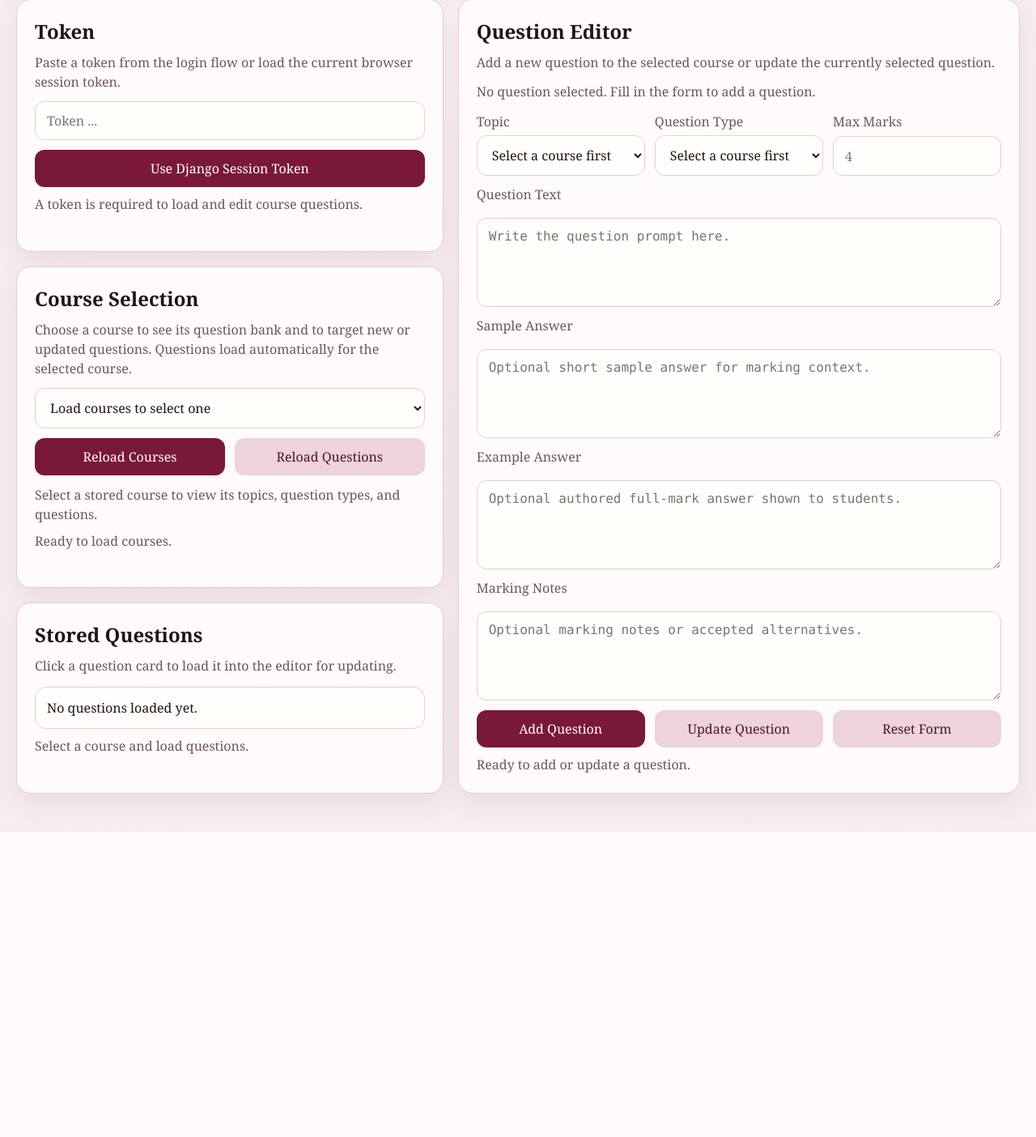
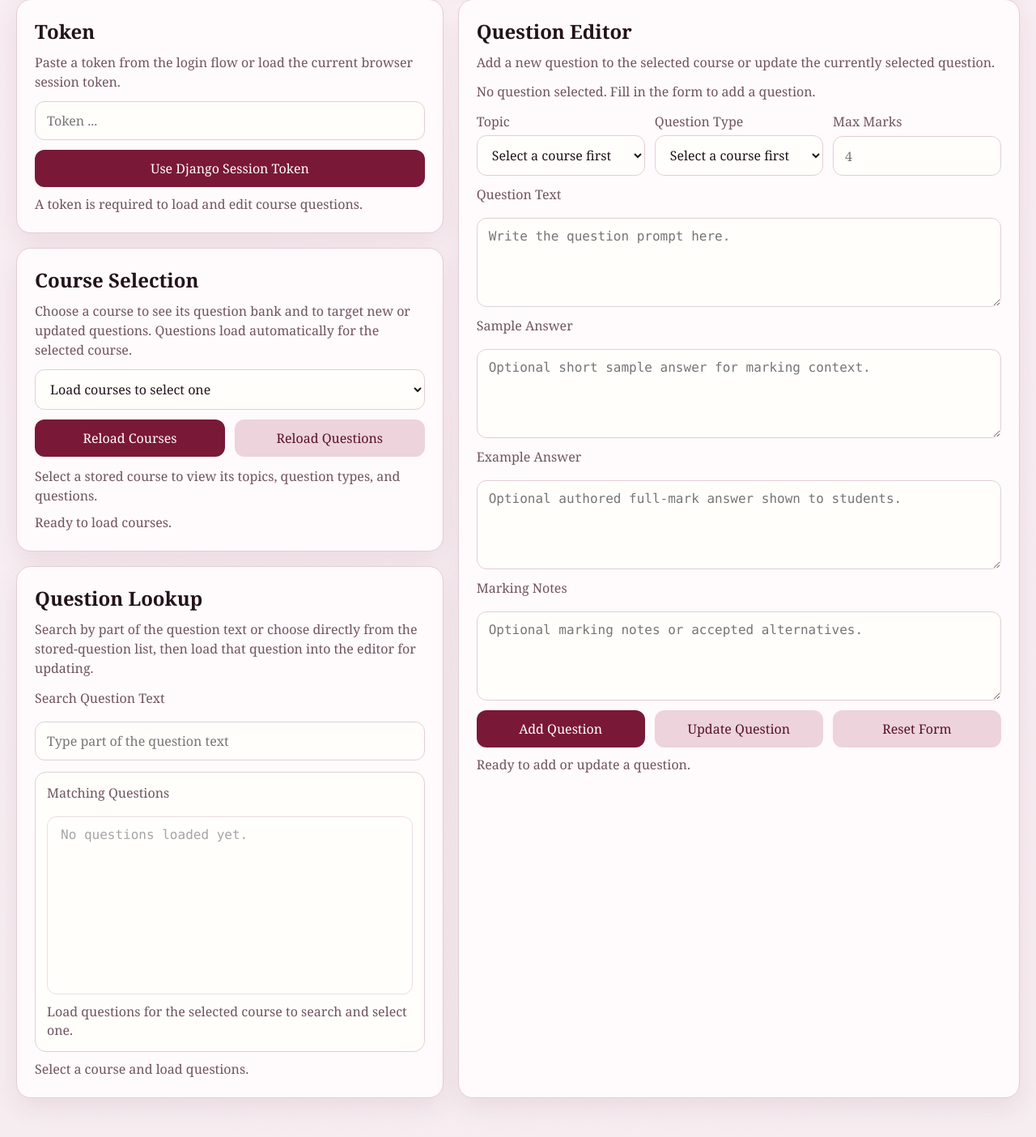
Before and after one commit to ralthor/agentic-curiosity, a Django app: page /course-questions/ in a window 1280 px wide. Shown: the part 198-1602 px from the top of the page at 81% size. Before the commit the page ends 1226 px from the top, so only its background shows below. Run offline with Django 5.2, Linux system fonts and the light colour scheme.

Commit message:
Add question search update

```diff
--- a/core/templates/core/course_questions.html
+++ b/core/templates/core/course_questions.html
@@ -105,34 +105,22 @@
             line-height: 1.5;
         }
 
-        .question-list {
-            display: grid;
-            gap: 10px;
+        .lookup-panel {
             margin-top: 14px;
-        }
-
-        .question-card {
             border: 1px solid var(--line);
             border-radius: 14px;
             padding: 14px;
             background: #fffefb;
-            cursor: pointer;
         }
 
-        .question-card.selected {
-            border-color: var(--accent);
-            background: var(--accent-soft);
-            box-shadow: inset 0 0 0 1px rgba(122, 24, 56, 0.18);
+        .lookup-select {
+            min-height: 220px;
+            font-family: Consolas, monospace;
         }
 
-        .question-card strong {
-            display: block;
-            margin-bottom: 8px;
-        }
-
-        .question-card .meta {
+        .lookup-hint {
+            margin-top: 10px;
             color: var(--muted);
-            font-size: 0.95rem;
             line-height: 1.45;
         }
 
@@ -205,10 +193,18 @@
             </section>
 
             <section class="panel">
-                <h2>Stored Questions</h2>
-                <p>Click a question card to load it into the editor for updating.</p>
-                <div class="question-list" id="question-list">
-                    <div class="question-card">No questions loaded yet.</div>
+                <h2>Question Lookup</h2>
+                <p>Search by part of the question text or choose directly from the stored-question list, then load that question into the editor for updating.</p>
+                <label class="field-label" style="margin-top: 14px;">
+                    Search Question Text
+                    <input id="question-search-input" placeholder="Type part of the question text">
+                </label>
+                <div class="lookup-panel">
+                    <label class="field-label">
+                        Matching Questions
+                        <select id="question-lookup-select" class="lookup-select" size="8"></select>
+                    </label>
+                    <div class="lookup-hint" id="question-lookup-detail">No questions loaded yet.</div>
                 </div>
                 <div class="status" id="question-list-status">Select a course and load questions.</div>
             </section>
@@ -282,7 +278,9 @@
     const editorStatus = document.getElementById("editor-status");
     const courseSelect = document.getElementById("course-select");
     const courseDetail = document.getElementById("course-detail");
-    const questionList = document.getElementById("question-list");
+    const questionSearchInput = document.getElementById("question-search-input");
+    const questionLookupSelect = document.getElementById("question-lookup-select");
+    const questionLookupDetail = document.getElementById("question-lookup-detail");
     const editorDetail = document.getElementById("editor-detail");
     const topicSelect = document.getElementById("topic-select");
     const questionTypeSelect = document.getElementById("question-type-select");
@@ -317,6 +315,14 @@
 
     function selectedQuestion() {
         return availableQuestions.find((question) => question.id === selectedQuestionId) || null;
+    }
+
+    function filteredQuestions() {
+        const query = questionSearchInput.value.trim().toLowerCase();
+        if (!query) {
+            return availableQuestions;
+        }
+        return availableQuestions.filter((question) => question.question_text.toLowerCase().includes(query));
     }
 
     function courseQuestionsUrl(courseId) {
@@ -372,7 +378,7 @@
         sampleAnswerInput.value = "";
         exampleAnswerInput.value = "";
         markingNotesInput.value = "";
-        renderQuestions(availableQuestions);
+        renderQuestionLookup();
     }
 
     function populateFormFromQuestion(question) {
@@ -385,7 +391,7 @@
         exampleAnswerInput.value = question.example_answer || "";
         markingNotesInput.value = question.marking_notes || "";
         editorDetail.textContent = `Editing question #${question.id} from ${question.topic.name}.`;
-        renderQuestions(availableQuestions);
+        renderQuestionLookup();
     }
 
     function renderCourseDetail() {
@@ -430,30 +436,47 @@
         renderCourseDetail();
     }
 
-    function renderQuestions(questions) {
-        questionList.innerHTML = "";
-        if (!questions.length) {
-            questionList.innerHTML = '<div class="question-card">No questions found for this course.</div>';
+    function renderQuestionLookup() {
+        const questions = filteredQuestions();
+        questionLookupSelect.innerHTML = "";
+
+        if (!availableQuestions.length) {
+            const option = document.createElement("option");
+            option.value = "";
+            option.textContent = "No questions loaded yet.";
+            questionLookupSelect.appendChild(option);
+            questionLookupSelect.disabled = true;
+            questionLookupSelect.size = 4;
+            questionLookupDetail.textContent = "Load questions for the selected course to search and select one.";
             return;
         }
 
+        if (!questions.length) {
+            const option = document.createElement("option");
+            option.value = "";
+            option.textContent = "No questions match the current search.";
+            questionLookupSelect.appendChild(option);
+            questionLookupSelect.disabled = true;
+            questionLookupSelect.size = 4;
+            questionLookupDetail.textContent = `No matches for "${questionSearchInput.value.trim()}".`;
+            return;
+        }
+
+        questionLookupSelect.disabled = false;
+        questionLookupSelect.size = Math.min(Math.max(questions.length, 4), 10);
+
         questions.forEach((question) => {
-            const card = document.createElement("div");
-            card.className = "question-card";
-            if (question.id === selectedQuestionId) {
-                card.classList.add("selected");
-            }
-            card.innerHTML = `
-                <strong>#${question.id} ${question.question_text}</strong>
-                <div class="meta">
-                    Topic: ${question.topic.name}<br>
-                    Type: ${question.question_type.name}<br>
-                    Max marks: ${question.max_marks}
-                </div>
-            `;
-            card.addEventListener("click", () => populateFormFromQuestion(question));
-            questionList.appendChild(card);
+            const option = document.createElement("option");
+            option.value = String(question.id);
+            option.textContent = `#${question.id} | ${question.question_text}`;
+            questionLookupSelect.appendChild(option);
         });
+
+        if (questions.some((question) => question.id === selectedQuestionId)) {
+            questionLookupSelect.value = String(selectedQuestionId);
+        }
+
+        questionLookupDetail.textContent = `Showing ${questions.length} of ${availableQuestions.length} question(s) for this course.`;
     }
 
     function readQuestionPayload() {
@@ -503,6 +526,7 @@
             await loadQuestions();
         } else if (!selectedCourse()) {
             availableQuestions = [];
+            questionSearchInput.value = "";
             resetForm();
             setStatus(questionListStatus, "Select a course to load questions.");
         }
@@ -524,7 +548,7 @@
         if (!selectedQuestion()) {
             clearQuestionSelection();
         }
-        renderQuestions(availableQuestions);
+        renderQuestionLookup();
         renderCourseDetail();
         setStatus(questionListStatus, `Loaded ${availableQuestions.length} question(s) from ${course.name}.`);
     }
@@ -616,8 +640,23 @@
         setStatus(editorStatus, "Editor reset. Ready to add a question.");
     });
 
+    questionSearchInput.addEventListener("input", () => {
+        renderQuestionLookup();
+    });
+
+    questionLookupSelect.addEventListener("change", () => {
+        const questionId = Number(questionLookupSelect.value);
+        const question = availableQuestions.find((item) => item.id === questionId);
+        if (!question) {
+            return;
+        }
+        populateFormFromQuestion(question);
+        setStatus(editorStatus, `Loaded question #${question.id} into the editor.`);
+    });
+
     courseSelect.addEventListener("change", () => {
         availableQuestions = [];
+        questionSearchInput.value = "";
         renderCourseDetail();
         resetForm();
         if (!selectedCourse()) {
@@ -629,6 +668,7 @@
     });
 
     tokenField.addEventListener("change", storeToken);
+    renderQuestionLookup();
 
     if (currentToken()) {
         loadCourses().catch((error) => setStatus(courseStatus, error.message, true));
--- a/core/tests.py
+++ b/core/tests.py
@@ -57,6 +57,8 @@ class HomePageTests(SimpleTestCase):
         self.assertEqual(response.status_code, 200)
         self.assertTemplateUsed(response, "core/course_questions.html")
         self.assertContains(response, "Course Questions")
+        self.assertContains(response, "Question Lookup")
+        self.assertContains(response, "Search Question Text")
         self.assertContains(response, "Add Question")
         self.assertContains(response, "Update Question")
         self.assertContains(response, "Questions load automatically for the selected course.")
@@ -64,6 +66,8 @@ class HomePageTests(SimpleTestCase):
         self.assertNotContains(response, "Import Key")
         self.assertContains(response, "/api/chat/courses/")
         self.assertContains(response, "loadSelectedCourseQuestions = true")
+        self.assertContains(response, "function filteredQuestions()")
+        self.assertContains(response, "question-lookup-select")
         self.assertContains(response, "let selectedQuestionId = null;")
 
 
```
